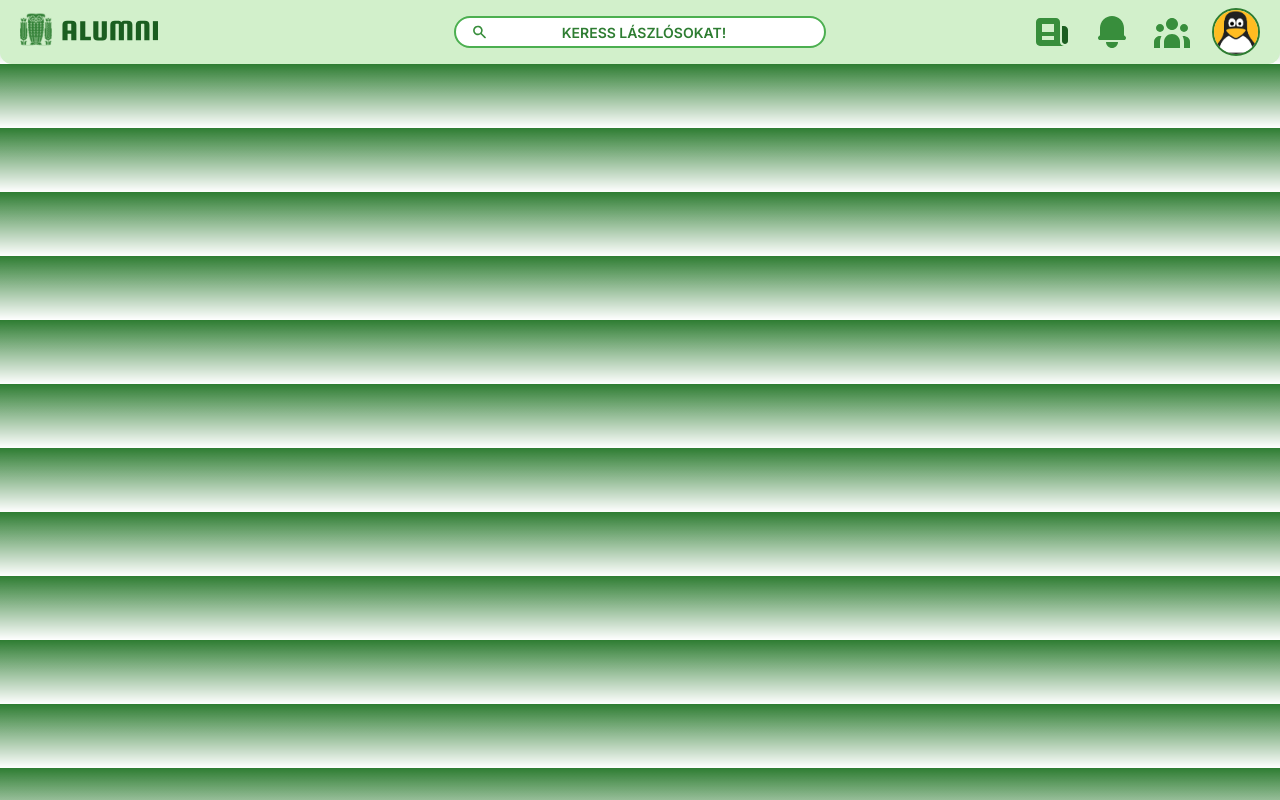
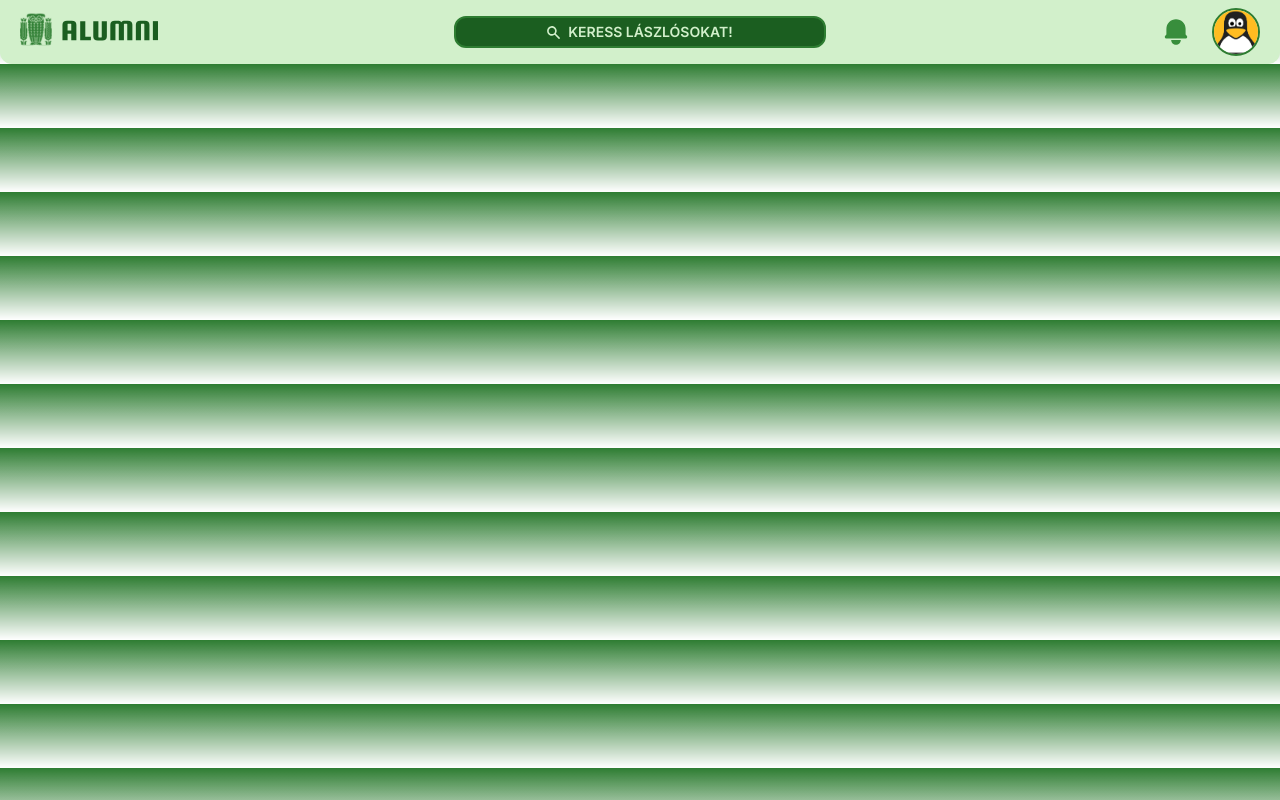
Before and after one commit to nagybrandy/szlg-alumni, a Next.js app: page /search in a window 1280 px wide. Built offline with nearby package versions, Linux system fonts and the light colour scheme.

Commit message:
chore: Update Menu component with SearchButton and Avatar links

```diff
--- a/src/app/Menu.tsx
+++ b/src/app/Menu.tsx
@@ -3,28 +3,22 @@ import { NewsIcon } from "./components/NewsIcon";
 import { NotificationsIcon } from "./components/NotificationsIcon";
 import { PeopleIcon } from "./components/PeopleIcon";
 import { SearchIcon } from "./components/SearchIcon";
+import { SearchButton } from "./components/SearchButton";
 
 export default function Menu() {
     return (
         <div className="w-full p-2 flex items-center bg-[#D2F0CB] px-5 text-green-700 rounded-b-xl">
-            <div className="w-1/3 flex justify-start">
+            <a href="/" className="w-1/3 flex justify-start">
                 <img src="/logo-vertical.svg" alt="Logo" className="w-1/3" />
-            </div>
-            <div className="w-1/3 flex justify-center relative">
-                <input
-                    type="text"
-                    placeholder="Keress lászlósokat!"
-                    className="rounded-3xl border-2 border-green-500 w-[90%] h-8 pl-10 placeholder-green-800 placeholder:font-semibold placeholder:uppercase placeholder:text-center placeholder:ml-8 placeholder:text-sm"
-                />
-                <div className="absolute left-10 top-1/2 transform -translate-y-1/2 text-green-500">
-                    <SearchIcon />
-                </div>
-            </div>
+            </a>
+            <a href="/search" className="w-1/3 flex justify-center align-center">
+                <SearchButton />
+            </a>
             <div className="w-1/3 flex justify-end items-center space-x-5">
-                <NewsIcon />
                 <NotificationsIcon />
-                <PeopleIcon />
-                <Avatar img="" />
+                <a href="/profile">
+                    <Avatar img="" />
+                </a>
             </div>
         </div>
 
--- a/src/app/components/NotificationsIcon.tsx
+++ b/src/app/components/NotificationsIcon.tsx
@@ -4,7 +4,7 @@ import IconContainer from './IconContainer'
 export const NotificationsIcon = () => {
     return (
         <IconContainer>
-            <svg width="40" height="40" viewBox="0 0 40 40" fill="none" xmlns="http://www.w3.org/2000/svg">
+            <svg className='size-8' viewBox="0 0 40 40" fill="none" xmlns="http://www.w3.org/2000/svg">
                 <path d="M20.0001 4C16.8175 4 13.7652 5.26428 11.5148 7.51472C9.26434 9.76515 8.00006 12.8174 8.00006 16V23.172L6.58606 24.586C6.30644 24.8657 6.11603 25.222 6.0389 25.6099C5.96176 25.9978 6.00137 26.3999 6.15271 26.7653C6.30405 27.1307 6.56033 27.443 6.88915 27.6628C7.21796 27.8826 7.60456 27.9999 8.00006 28H32.0001C32.3956 27.9999 32.7822 27.8826 33.111 27.6628C33.4398 27.443 33.6961 27.1307 33.8474 26.7653C33.9988 26.3999 34.0384 25.9978 33.9612 25.6099C33.8841 25.222 33.6937 24.8657 33.4141 24.586L32.0001 23.172V16C32.0001 12.8174 30.7358 9.76515 28.4853 7.51472C26.2349 5.26428 23.1827 4 20.0001 4ZM20.0001 36C18.4088 36 16.8826 35.3679 15.7574 34.2426C14.6322 33.1174 14.0001 31.5913 14.0001 30H26.0001C26.0001 31.5913 25.3679 33.1174 24.2427 34.2426C23.1175 35.3679 21.5914 36 20.0001 36Z" fill="#388E3C" />
             </svg>
         </IconContainer>
--- /dev/null
+++ b/src/app/components/SearchButton.tsx
@@ -0,0 +1,11 @@
+import IconContainer from "./IconContainer";
+import { SearchIcon } from "./SearchIcon";
+
+export const SearchButton = () => {
+    return (
+        <button className="gap-x-2 rounded-xl border-2 bg-green-900 border-green-800 w-[90%] h-8 text-[#D2F0CB] font-semibold uppercase text-center text-sm flex justify-center items-center">
+            <SearchIcon />
+            <span>Keress lászlósokat!</span>
+        </button>
+    );
+}
--- a/src/app/components/SearchIcon.tsx
+++ b/src/app/components/SearchIcon.tsx
@@ -4,7 +4,7 @@ export const SearchIcon = () => {
     return (
         <IconContainer>
             <svg width="13" height="13" viewBox="0 0 13 13" fill="none" xmlns="http://www.w3.org/2000/svg">
-                <path fill-rule="evenodd" clip-rule="evenodd" d="M4.9001 1.70022C4.0514 1.70022 3.23747 2.03736 2.63736 2.63748C2.03724 3.2376 1.7001 4.05153 1.7001 4.90022C1.7001 5.74892 2.03724 6.56285 2.63736 7.16296C3.23747 7.76308 4.0514 8.10022 4.9001 8.10022C5.74879 8.10022 6.56272 7.76308 7.16284 7.16296C7.76296 6.56285 8.1001 5.74892 8.1001 4.90022C8.1001 4.05153 7.76296 3.2376 7.16284 2.63748C6.56272 2.03736 5.74879 1.70022 4.9001 1.70022ZM0.100098 4.90022C0.100001 4.14479 0.278212 3.39999 0.620235 2.72642C0.962258 2.05284 1.45844 1.4695 2.06841 1.02384C2.67839 0.578185 3.38495 0.282792 4.13061 0.161689C4.87628 0.0405855 5.64 0.0971914 6.35967 0.326903C7.07933 0.556614 7.73462 0.952944 8.27223 1.48366C8.80984 2.01437 9.2146 2.66449 9.45358 3.38113C9.69256 4.09777 9.75902 4.8607 9.64756 5.60786C9.53609 6.35503 9.24984 7.06534 8.8121 7.68102L12.6657 11.5346C12.8114 11.6855 12.8921 11.8876 12.8902 12.0973C12.8884 12.3071 12.8043 12.5078 12.656 12.6561C12.5076 12.8044 12.307 12.8885 12.0972 12.8904C11.8875 12.8922 11.6854 12.8116 11.5345 12.6658L7.6817 8.81302C6.96359 9.32365 6.11878 9.62675 5.23984 9.68912C4.3609 9.75148 3.48176 9.57071 2.69874 9.1666C1.91572 8.76249 1.25905 8.15064 0.800676 7.3981C0.342306 6.64556 0.0999264 5.78137 0.100098 4.90022V4.90022Z" fill="#388E3C" />
+                <path fill-rule="evenodd" clip-rule="evenodd" d="M4.9001 1.70022C4.0514 1.70022 3.23747 2.03736 2.63736 2.63748C2.03724 3.2376 1.7001 4.05153 1.7001 4.90022C1.7001 5.74892 2.03724 6.56285 2.63736 7.16296C3.23747 7.76308 4.0514 8.10022 4.9001 8.10022C5.74879 8.10022 6.56272 7.76308 7.16284 7.16296C7.76296 6.56285 8.1001 5.74892 8.1001 4.90022C8.1001 4.05153 7.76296 3.2376 7.16284 2.63748C6.56272 2.03736 5.74879 1.70022 4.9001 1.70022ZM0.100098 4.90022C0.100001 4.14479 0.278212 3.39999 0.620235 2.72642C0.962258 2.05284 1.45844 1.4695 2.06841 1.02384C2.67839 0.578185 3.38495 0.282792 4.13061 0.161689C4.87628 0.0405855 5.64 0.0971914 6.35967 0.326903C7.07933 0.556614 7.73462 0.952944 8.27223 1.48366C8.80984 2.01437 9.2146 2.66449 9.45358 3.38113C9.69256 4.09777 9.75902 4.8607 9.64756 5.60786C9.53609 6.35503 9.24984 7.06534 8.8121 7.68102L12.6657 11.5346C12.8114 11.6855 12.8921 11.8876 12.8902 12.0973C12.8884 12.3071 12.8043 12.5078 12.656 12.6561C12.5076 12.8044 12.307 12.8885 12.0972 12.8904C11.8875 12.8922 11.6854 12.8116 11.5345 12.6658L7.6817 8.81302C6.96359 9.32365 6.11878 9.62675 5.23984 9.68912C4.3609 9.75148 3.48176 9.57071 2.69874 9.1666C1.91572 8.76249 1.25905 8.15064 0.800676 7.3981C0.342306 6.64556 0.0999264 5.78137 0.100098 4.90022V4.90022Z" fill="currentColor" />
             </svg>
         </IconContainer>
     );
```
